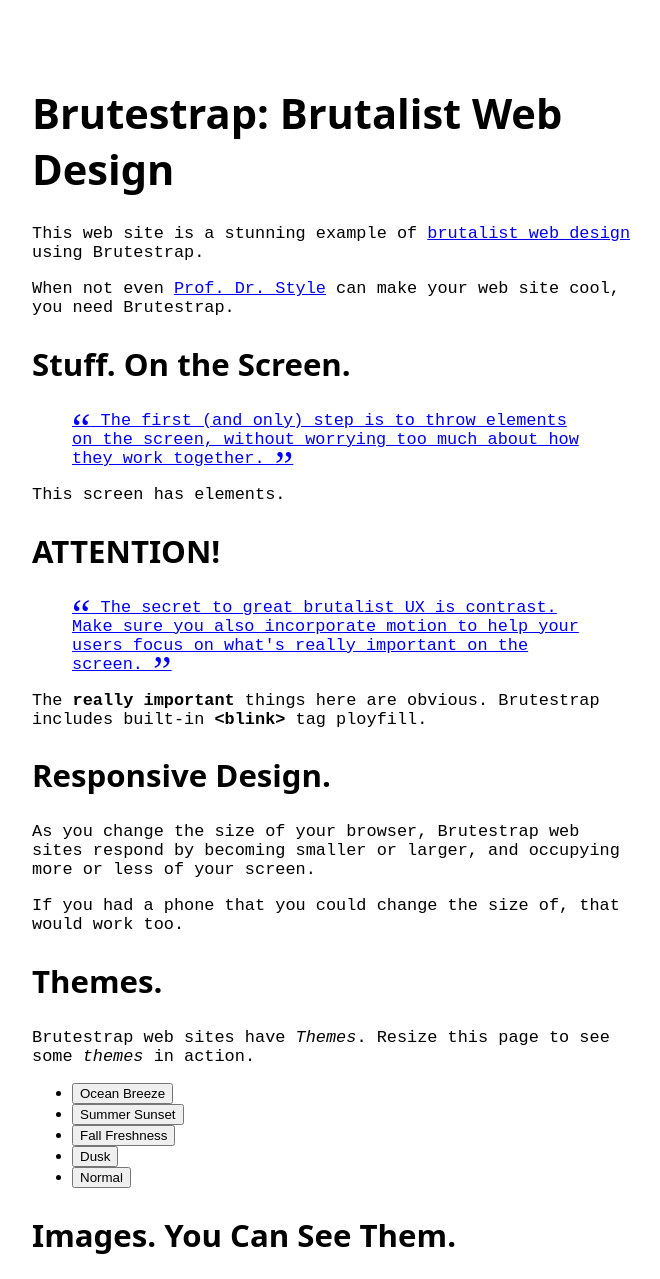
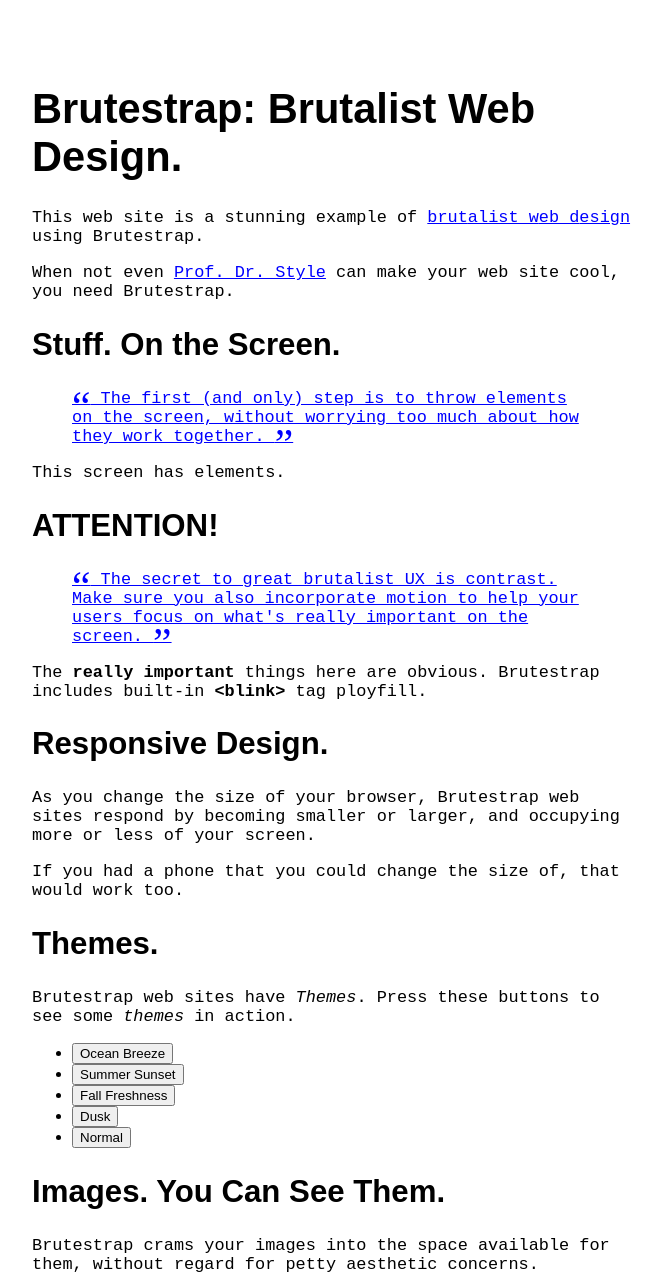
Before and after one commit to NovakDistributed/brutestrap, a plain HTML site: page index.html in a window 1280 px wide. Shown: the top 1279 px of the page, without its empty margins (308-968 px from the left). Drawn offline with Linux system fonts and the light colour scheme.

Commit message:
Fix fonts and theme text

```diff
--- a/index.html
+++ b/index.html
@@ -30,7 +30,7 @@
             }
 
             h1, h2, h3, h4, h5, h6 {
-                font-family: sans;
+                font-family: sans-serif;
             }
 
             a {
@@ -90,10 +90,10 @@
             }
         </script>
         <!-- Replace text below with your web site -->
-        <title>Brutestrap: Brutalist Web Design</title>
+        <title>Brutestrap: Brutalist Web Design.</title>
     </head>
     <body>
-        <h1>Brutestrap: Brutalist Web Design</h1>
+        <h1>Brutestrap: Brutalist Web Design.</h1>
         <p>This web site is a stunning example of <a href="https://www.uxbrutalism.com/">brut</a><a href="http://brutalistwebsites.com/">alist w</a><a href="http://motherfuckingwebsite.com/">eb d</a><a href="http://www.brutalistframework.com">esign</a> using Brutestrap.<p>
         <p>When not even <a href="http://contemporary-home-computing.org/prof-dr-style/">Prof. Dr. Style</a> can make your web site cool, you need Brutestrap.</p>
 
@@ -114,7 +114,7 @@
         <p>If you had a phone that you could change the size of, that would work too.</p>
 
         <h2>Themes.</h2>
-        <p>Brutestrap web sites have <i>Themes</i>. Resize this page to see some <i>themes</i> in action.</p>
+        <p>Brutestrap web sites have <i>Themes</i>. Press these buttons to see some <i>themes</i> in action.</p>
         <ul>
             <li><button onclick="theme('blue', 'yellow', 'lime')">Ocean Breeze</a></li>
             <li><button onclick="theme('red', 'white', 'black')">Summer Sunset</a></li>
```
